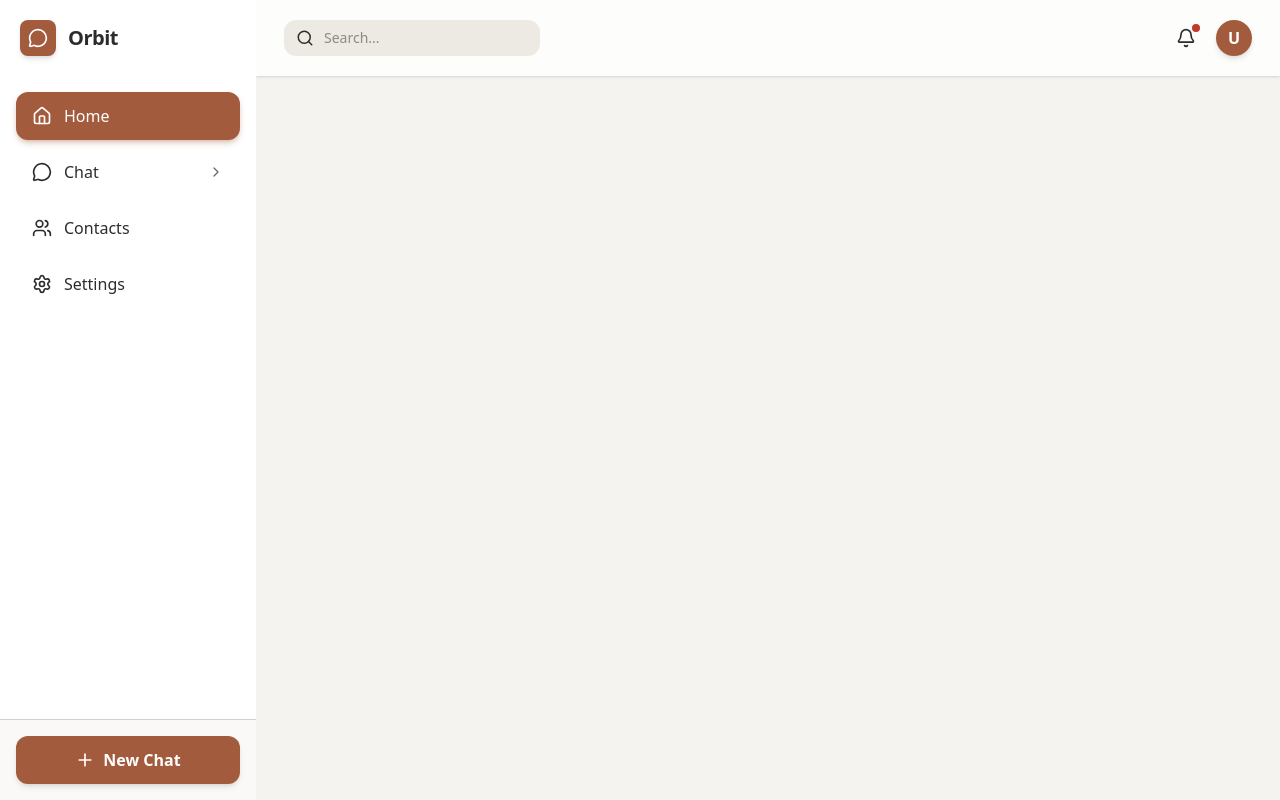
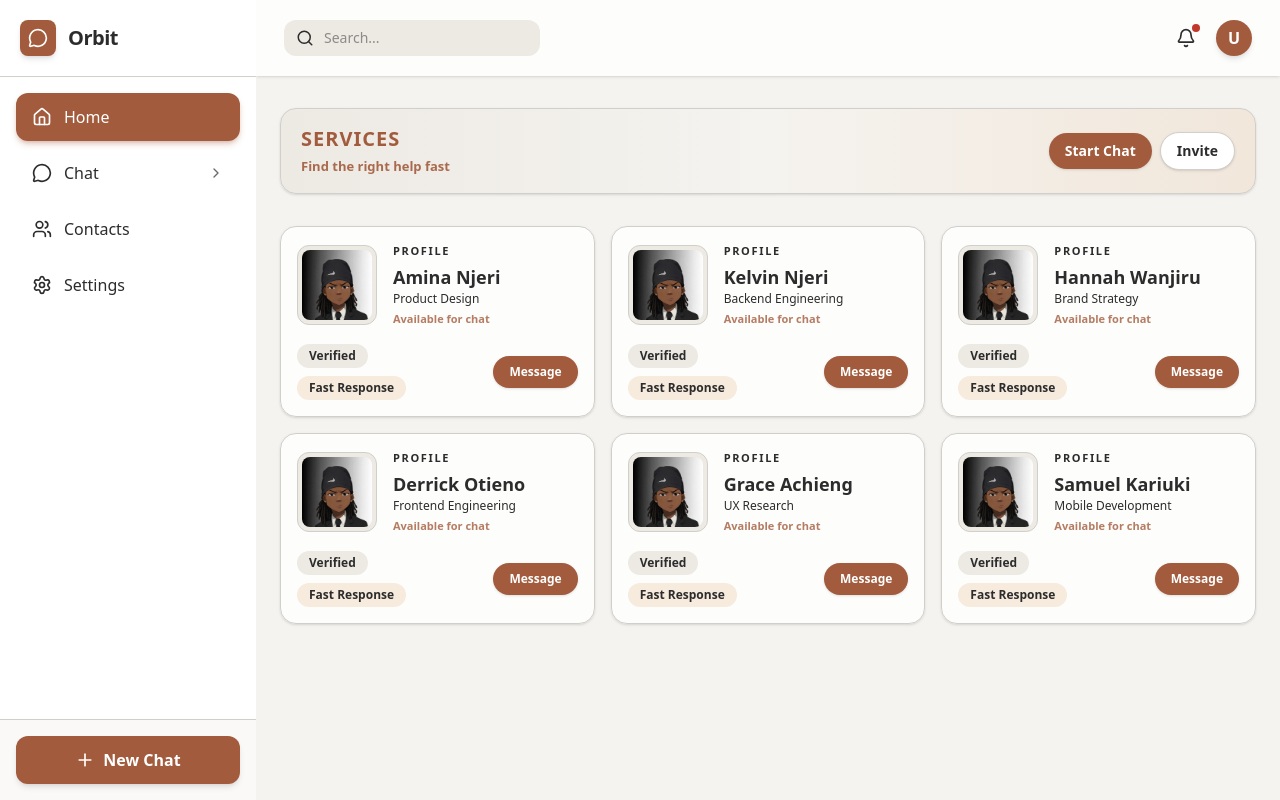
Before and after one commit to dennis-dentrix/orbit-project, a React (Vite) app: page / in a window 1280 px wide. Built offline with nearby package versions, Linux system fonts and the light colour scheme; a web font is replaced by a local one.

Commit message:
home page update

```diff
--- a/src/components/AppLayout.jsx
+++ b/src/components/AppLayout.jsx
@@ -31,7 +31,7 @@ function Sidebar({ isOpen, onClose }) {
         ${isOpen ? 'translate-x-0' : '-translate-x-full lg:translate-x-0'}
       `}>
         {/* Logo Section */}
-        <div className="flex items-center justify-between p-5 ">
+        <div className="flex items-center justify-between p-5 border-b border-border">
           <Link to="/" className="flex items-center gap-3 group">
             <div className="w-9 h-9 bg-primary rounded-lg flex items-center justify-center shadow-md group-hover:scale-105 transition-transform">
               <MessageCircle className="w-5 h-5 text-white" />
--- a/src/pages/Chat/ChatList.jsx
+++ b/src/pages/Chat/ChatList.jsx
@@ -31,7 +31,7 @@ export default function ChatList({ chats, onSelectChat, selectedChatId, searchTe
 
         {/* Search Bar */}
         <div className="relative">
-          <div className="flex items-center bg-white rounded-lg px-3 py-2.5 shadow-sm border border-border">
+          <div className="flex items-center bg-white rounded-lg px-3 py-2.5 shadow-sm">
             <Search size={18} className="text-textSecondary mr-3 shrink-0" />
             <input
               type="text"
@@ -47,7 +47,7 @@ export default function ChatList({ chats, onSelectChat, selectedChatId, searchTe
       {/* Archived Toggle */}
       <button
         onClick={() => setShowArchived(!showArchived)}
-        className="flex items-center gap-3 px-4 py-3 hover:bg-offWhite border-b border-border text-textSecondary transition-colors"
+        className="flex items-center gap-3 px-4 py-3 hover:bg-offWhite  text-textSecondary transition-colors"
       >
         <div className="w-8 h-8 rounded-full bg-offWhite flex items-center justify-center">
           <Archive size={16} />
--- a/src/pages/Chat/ChatWindow.jsx
+++ b/src/pages/Chat/ChatWindow.jsx
@@ -1,5 +1,5 @@
 import { ArrowLeft, Camera, Mic, Paperclip, Phone, Plus, Search, Send, Smile, Video, X } from 'lucide-react';
-import React, { useEffect, useRef, useState } from 'react'
+import { useEffect, useRef, useState } from 'react'
 import MessageBubble from './MessageBubble';
 import { currentUser } from './data';
 
@@ -31,7 +31,7 @@ export default function ChatWindow({ chat, messages, onBack, onSendMessage }) {
   return (
     <div className="flex flex-col h-full bg-background">
       {/* Chat Header */}
-      <div className="flex items-center gap-3 px-3 py-2.5 bg-white border-b border-border shrink-0">
+      <div className="flex items-center gap-3 px-3 py-2.5 bg-white shrink-0">
         <button onClick={onBack} className="md:hidden text-textSecondary hover:bg-offWhite p-2 rounded-full transition -ml-2">
           <ArrowLeft size={22} />
         </button>
--- a/src/pages/Home/HomeDisplay.jsx
+++ b/src/pages/Home/HomeDisplay.jsx
@@ -39,7 +39,7 @@ export default function HomeDisplay() {
     <div className='w-full'>
       <div className='flex w-full flex-col gap-3 rounded-2xl border border-border bg-linear-to-r from-offWhite via-background to-tertiary/15 px-5 py-4 shadow-sm sm:flex-row sm:items-center sm:justify-between'>
         <div>
-          <p className='text-xl font-semibold uppercase tracking-[0.15em] text-primary'>
+          <p className='text-xl font-semibold uppercase tracking-[0.05em] text-primary'>
             Services
           </p>
           <h3 className='mt-1 text-[13px] font-semibold text-primary/90'>
--- a/src/pages/Home/Homepage.jsx
+++ b/src/pages/Home/Homepage.jsx
@@ -7,7 +7,7 @@ export default function HomePage() {
     // <div className="bg-background flex items-start justify-center pt-16">
     <div className="bg-background w-full">
       <div className="mx-auto w-full max-w-6xl px-6 py-8">
-        {/* <HomeDisplay /> */}
+        <HomeDisplay />
         <div className="mt-6 w-full max-w-4xl">
           {/* <div className="bg-white rounded-2xl shadow-xl p-8 border border-border">
           <div className="text-center mb-8">
--- a/src/pages/Home/ProfileCard.jsx
+++ b/src/pages/Home/ProfileCard.jsx
@@ -19,7 +19,7 @@ export default function ProfileCard({ profile }) {
           />
         </div>
         <div>
-          <p className='text-[11px] font-semibold uppercase tracking-[0.25em] text-textTertiary'>
+          <p className='text-[11px] font-semibold uppercase tracking-[0.15em] text-textTertiary'>
             Profile
           </p>
           <h4 className='mt-1 text-lg font-semibold text-text'>{data.name}</h4>
```
